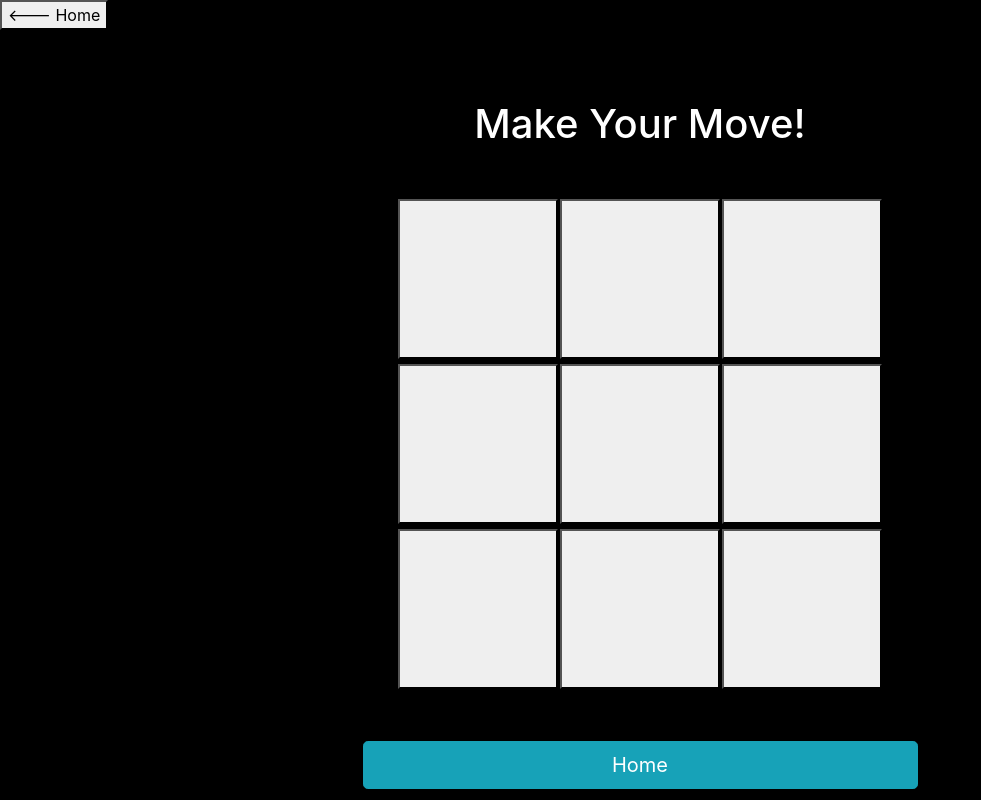
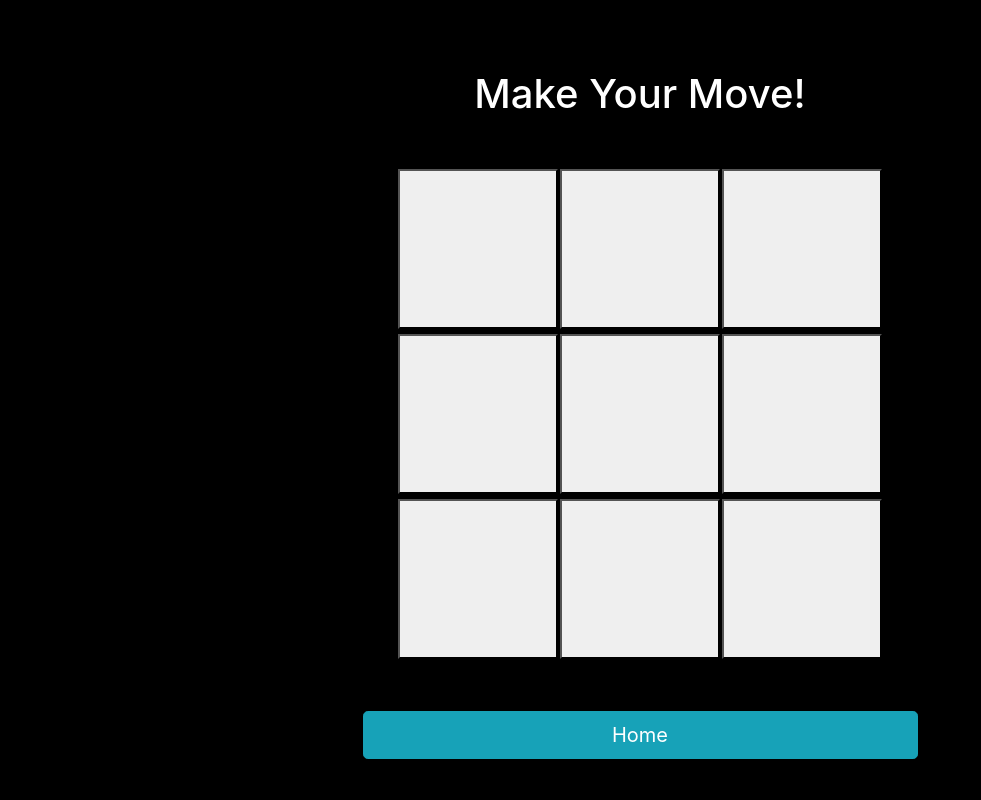
Before and after one commit to lasapip/tic-tac-toe, a plain HTML site: page two-player-mode.html in a window 1280 px wide. Shown: the whole page, without its empty margins (0-981 px from the left). Drawn offline with nearby package versions, Linux system fonts and the light colour scheme.

Commit message:
Update two-player-mode.html

```diff
--- a/two-player-mode.html
+++ b/two-player-mode.html
@@ -8,7 +8,6 @@
     <script type="text/javascript" src="script.js"></script>
   </head>
   <body>
-    <a href="index.html"><button id="home-btn"><--- Home</button></a>
     <div id="board-container">
       <table id="play-board">
         <h1 id="play-title">Make Your Move!</h1>
```
